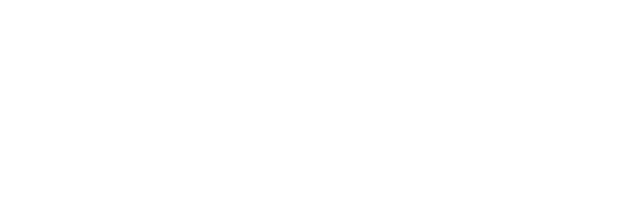
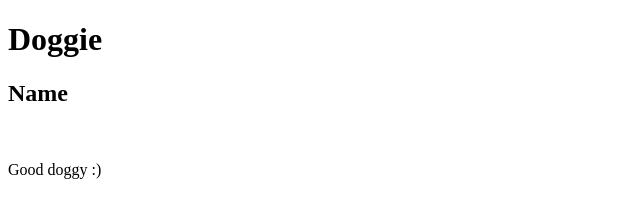
Before and after one commit to stoqel33/ProjectApi, a plain HTML site: page index.html in a window 1280 px wide. Shown: the whole page, without its empty margins (0-640 px from the left). Drawn offline with Linux system fonts and the light colour scheme.

Commit message:
add html structure for image

```diff
--- a/index.html
+++ b/index.html
@@ -9,11 +9,28 @@
 
 <body>
 
-    <header>
-        <div class="dog">
-            <img src="" alt="">
-        </div>
-    </header>
+    <div class="wrapper">
+
+        <header class="info">
+            <h1 class="info__title">Doggie</h1>
+        </header>
+
+        <section class="dog">
+            <h2 class="dog__title">Name</h2>
+            <div class="dog__main">
+                <div class="dog__wrap">
+                    <div class="dog__background"></div>
+                    <div class="dog__image">
+                        <img class="image" src="" alt="">
+                    </div>
+                </div>
+                <div class="dog__description">
+                    <p>Good doggy :)</p>
+                </div>
+            </div>
+        </section>
+
+    </div>
 
 </body>
 
```
